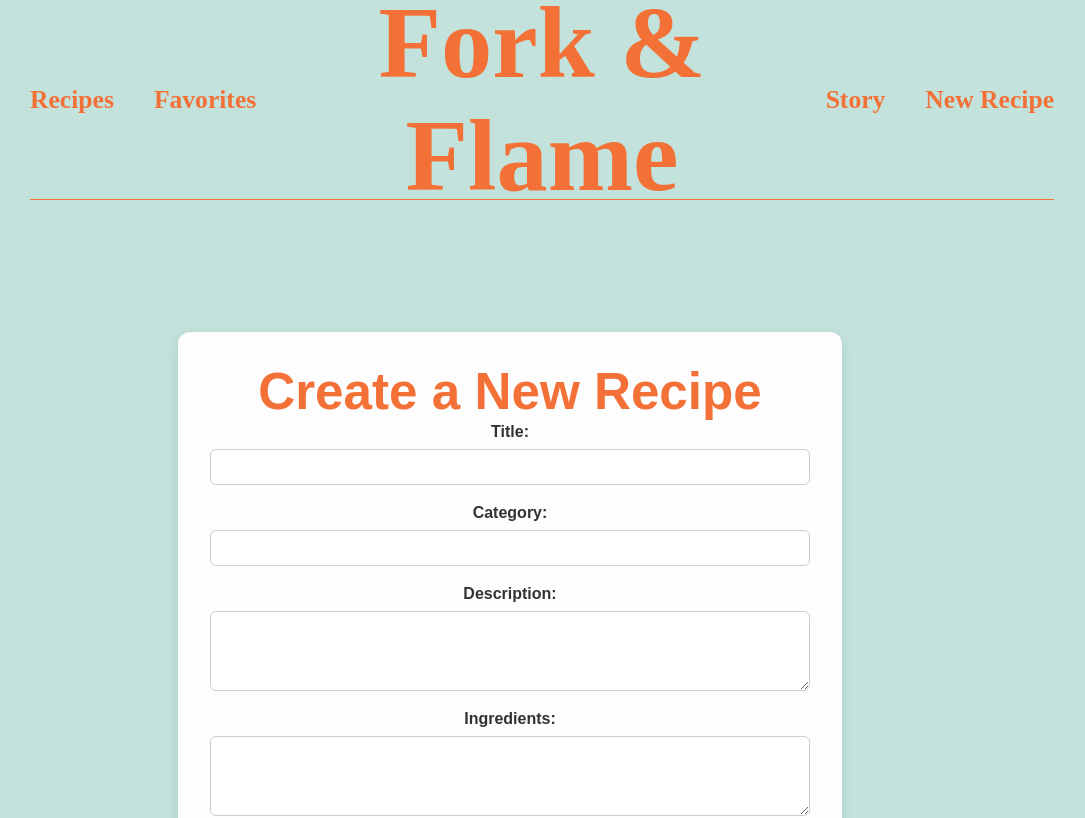
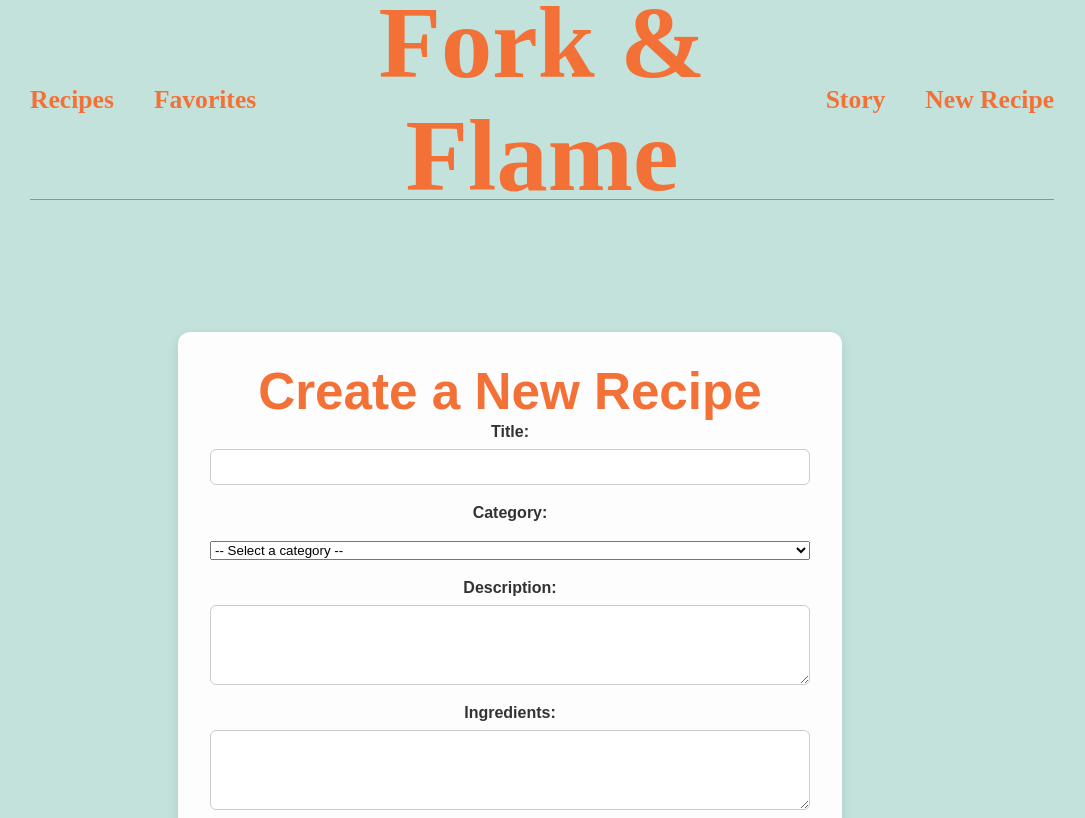
Before and after one commit to zackvalavanis/F-F-Frontend, a React (Vite) app: page /new-recipe in a window 1280 px wide. Shown: the top 818 px of the page, without its empty margins (130-1215 px from the left). Built offline with nearby package versions, Linux system fonts and the light colour scheme.

Commit message:
added recipe create action on the frontend.. will need to create user validation on fronend and backend

```diff
--- a/src/screens/Recipes/NewRecipe.tsx
+++ b/src/screens/Recipes/NewRecipe.tsx
@@ -17,6 +17,20 @@ interface Recipe {
 }
 
 export function NewRecipe() {
+  const [category, setCategory] = useState<string>('')
+  const categories = ["Breakfast", "Lunch", "Dinner", "Dessert"]
+
+  const handleChangeCategory = (event: React.ChangeEvent<HTMLSelectElement>) => {
+    const value = event.target.value;
+    setCategory(value);
+    setFormData(prev => ({
+      ...prev,
+      category: value
+    }));
+    console.log("Selected category", value);
+  };
+
+
   const [formData, setFormData] = useState<Recipe>({
     category: "",
     description: "",
@@ -61,7 +75,7 @@ export function NewRecipe() {
     }
 
     try {
-      const res = await fetch(import.meta.env.VITE_BACKEND + "/recipes", {
+      const res = await fetch(import.meta.env.VITE_BACKEND_HOST + "/recipes", {
         method: "POST",
         body: data
       });
@@ -95,10 +109,15 @@ export function NewRecipe() {
           <input type="text" name="title" value={formData.title} onChange={handleChange} required />
         </label>
 
-        <label>
-          Category:
-          <input type="text" name="category" value={formData.category} onChange={handleChange} />
-        </label>
+        <label htmlFor="category">Category:</label>
+        <select id="category" value={category} onChange={handleChangeCategory}>
+          <option value="">-- Select a category --</option>
+          {categories.map((cat, idx) => (
+            <option key={idx} value={cat}>
+              {cat}
+            </option>
+          ))}
+        </select>
 
         <label>
           Description:
```
